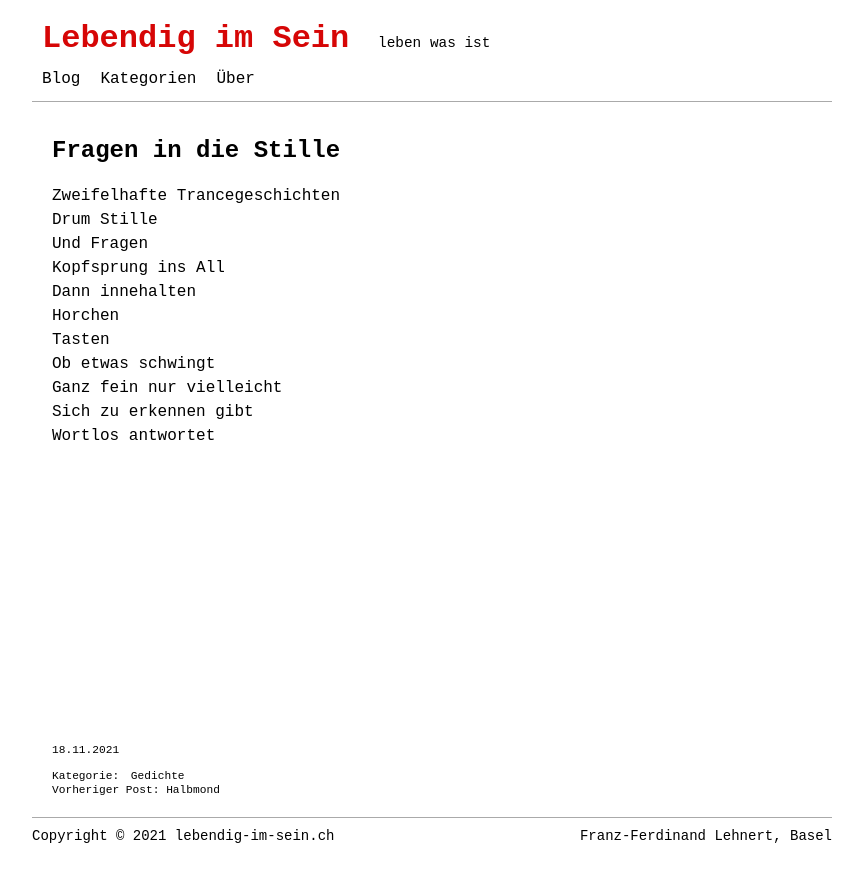
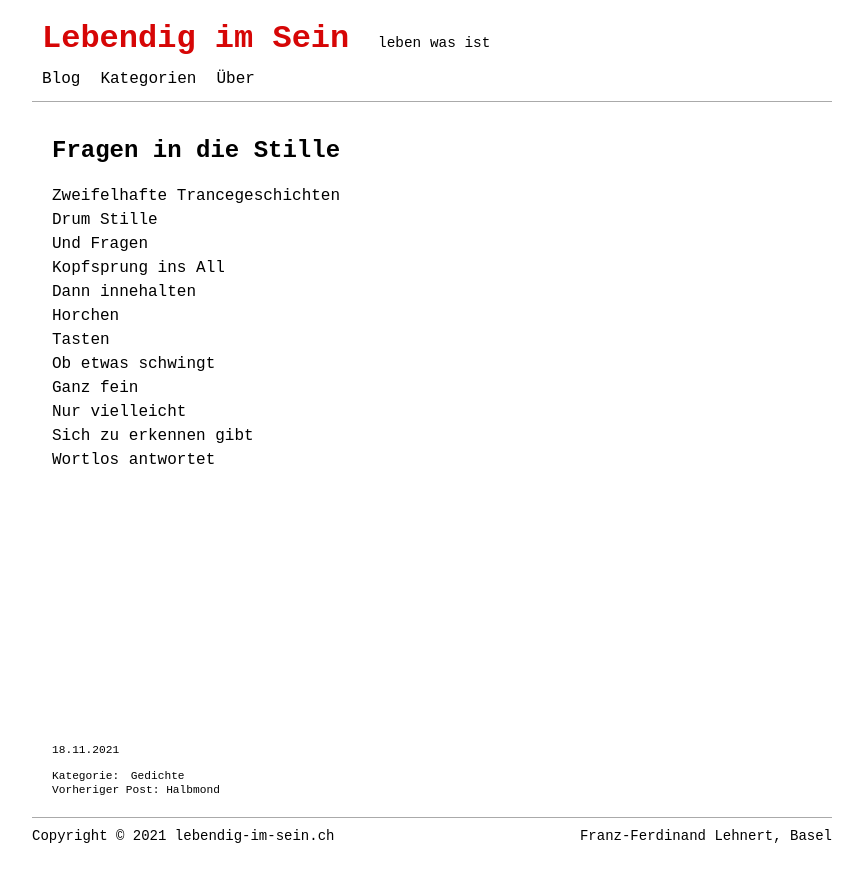
Before and after one commit to lebendigimsein/webpage, a Jekyll site: the page built from _posts/2021-11-18-fragen-in-der-stille.markdown, in a window 1280 px wide. Shown: the top 882 px of the page, without its empty margins (208-1068 px from the left). Built offline with Jekyll 4.4.1, drawn with Linux system fonts in a browser that asks for light colours.

```diff
--- a/_posts/2021-11-18-fragen-in-der-stille.markdown
+++ b/_posts/2021-11-18-fragen-in-der-stille.markdown
@@ -15,6 +15,7 @@ Dann innehalten
 Horchen
 Tasten
 Ob etwas schwingt
-Ganz fein nur vielleicht
+Ganz fein
+Nur vielleicht
 Sich zu erkennen gibt
 Wortlos antwortet
```
